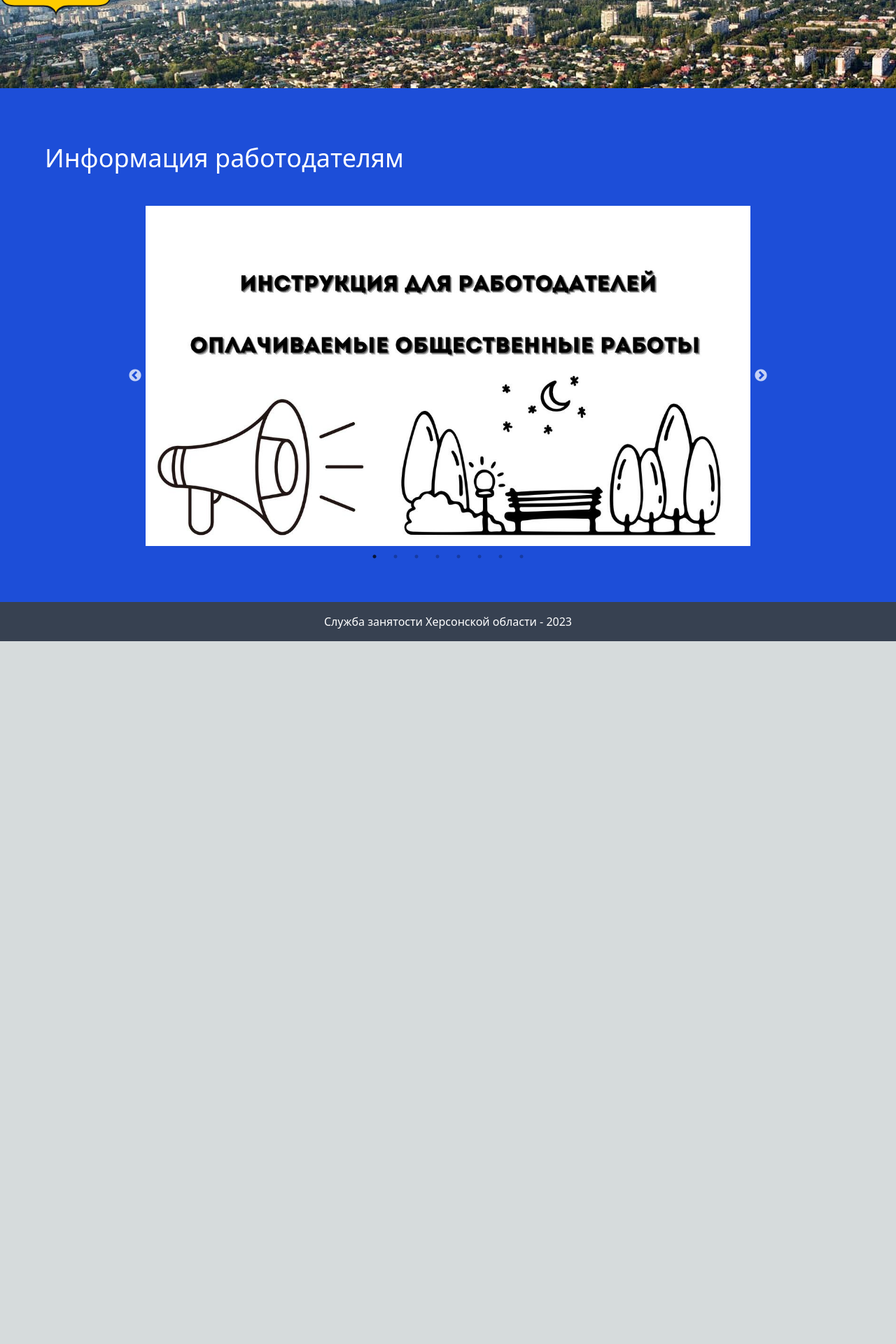
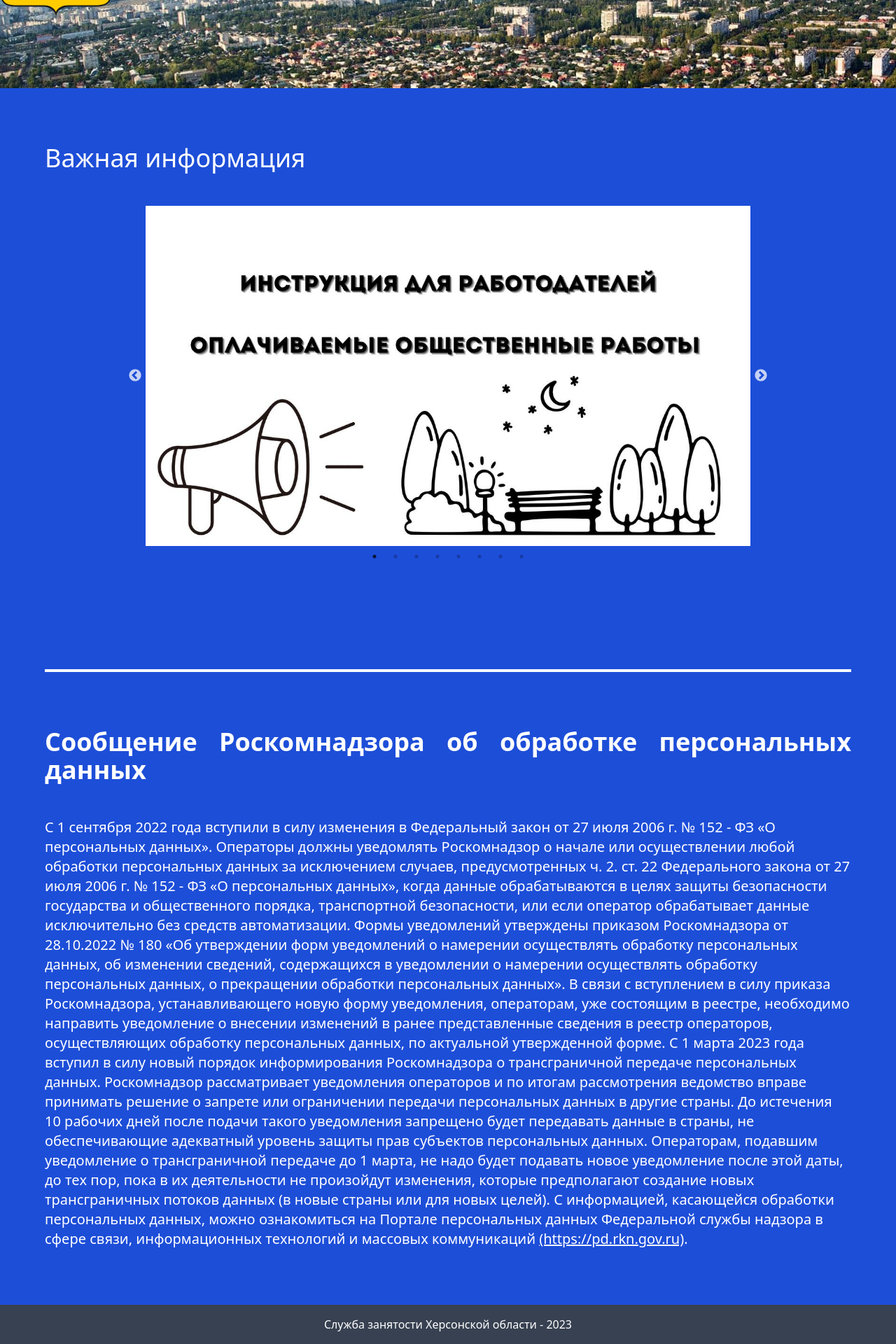
Before and after one commit to employmentservicesks/next-site, a Next.js app: page /employer in a window 1280 px wide. Shown: the part 274-2194 px from the top of the page at 70% size. Before the commit the page ends 1190 px from the top, so only its background shows below. Built offline with nearby package versions, Linux system fonts and the light colour scheme.

Commit message:
info message

```diff
--- a/components/NavBar.js
+++ b/components/NavBar.js
@@ -58,7 +58,7 @@
             active={router.pathname === "/jobs"}
           />
           <NavBarItem
-            text={"Работодателям"}
+            text={"Информация"}
             path="/employer"
             active={router.pathname === "/employer"}
           />
--- a/pages/employer.js
+++ b/pages/employer.js
@@ -2,6 +2,8 @@
 import Layout from "../components/Layout";
 import Slider from "react-slick";
 import Head from "next/head";
+import TitlePageSecondary from '../components/TypographyElements/TitlePageSecondary'
+import LineHR from '../components/LineHR'
 
 const Employer = () => {
   const settings = {
@@ -34,8 +36,8 @@
       </Head>
       <Hero />
       <section className="w-full shadow-2xl bg-blue-200 dark:bg-blue-700 dark:text-gray-100 px-8 sm:px-16 py-8 flex-1 text-black dark:text-white">
-        <span className=" block text-4xl my-12">Информация работодателям</span>
-        <div className="flex justify-center my-12">
+        <span className=" block text-4xl my-12">Важная информация</span>
+        <div className="flex items-center my-12 flex-col">
           <Slider {...settings} className="w-full lg:w-3/4">
             <img
               alt="employer"
@@ -78,7 +80,19 @@
               loading="lazy"
             />
           </Slider>
+
+          <div className="container mt-24 text-xl">
+          <LineHR/>
+            <TitlePageSecondary text="Сообщение Роскомнадзора об обработке персональных данных" />
+            С 1 сентября 2022 года вступили в силу изменения в Федеральный закон от 27 июля 2006 г. № 152 - ФЗ «О персональных данных». Операторы должны уведомлять Роскомнадзор о начале или осуществлении любой обработки персональных данных за исключением случаев, предусмотренных ч. 2. ст. 22 Федерального закона от 27 июля 2006 г. № 152 - ФЗ «О персональных данных», когда данные обрабатываются в целях защиты безопасности государства и общественного порядка, транспортной безопасности, или если оператор обрабатывает данные исключительно без средств автоматизации.
+Формы уведомлений утверждены приказом Роскомнадзора от 28.10.2022 № 180 «Об утверждении форм уведомлений о намерении осуществлять обработку персональных данных, об изменении сведений, содержащихся в уведомлении о намерении осуществлять обработку персональных данных, о прекращении обработки персональных данных».
+В связи с вступлением в силу приказа Роскомнадзора, устанавливающего новую форму уведомления, операторам, уже состоящим в реестре, необходимо направить уведомление о внесении изменений в ранее представленные сведения в реестр операторов, осуществляющих обработку персональных данных, по актуальной утвержденной форме.
+С 1 марта 2023 года вступил в силу новый порядок информирования Роскомнадзора о трансграничной передаче персональных данных. Роскомнадзор рассматривает уведомления операторов и по итогам рассмотрения ведомство вправе принимать решение о запрете или ограничении передачи персональных данных в другие страны. До истечения 10 рабочих дней после подачи такого уведомления запрещено будет передавать данные в страны, не обеспечивающие адекватный уровень защиты прав субъектов персональных данных.
+Операторам, подавшим уведомление о трансграничной передаче до 1 марта, не надо будет подавать новое уведомление после этой даты, до тех пор, пока в их деятельности не произойдут изменения, которые предполагают создание новых трансграничных потоков данных (в новые страны или для новых целей).
+С информацией, касающейся обработки персональных данных, можно ознакомиться на Портале персональных данных Федеральной службы надзора в сфере связи, информационных технологий и массовых коммуникаций <a className="underline" href='https://pd.rkn.gov.ru'>(https://pd.rkn.gov.ru)</a>.
+</div>
         </div>
+
       </section>
     </Layout>
   );
```
Also changed, not shown: 1 other file (tests, documents, lock files or other folders).
